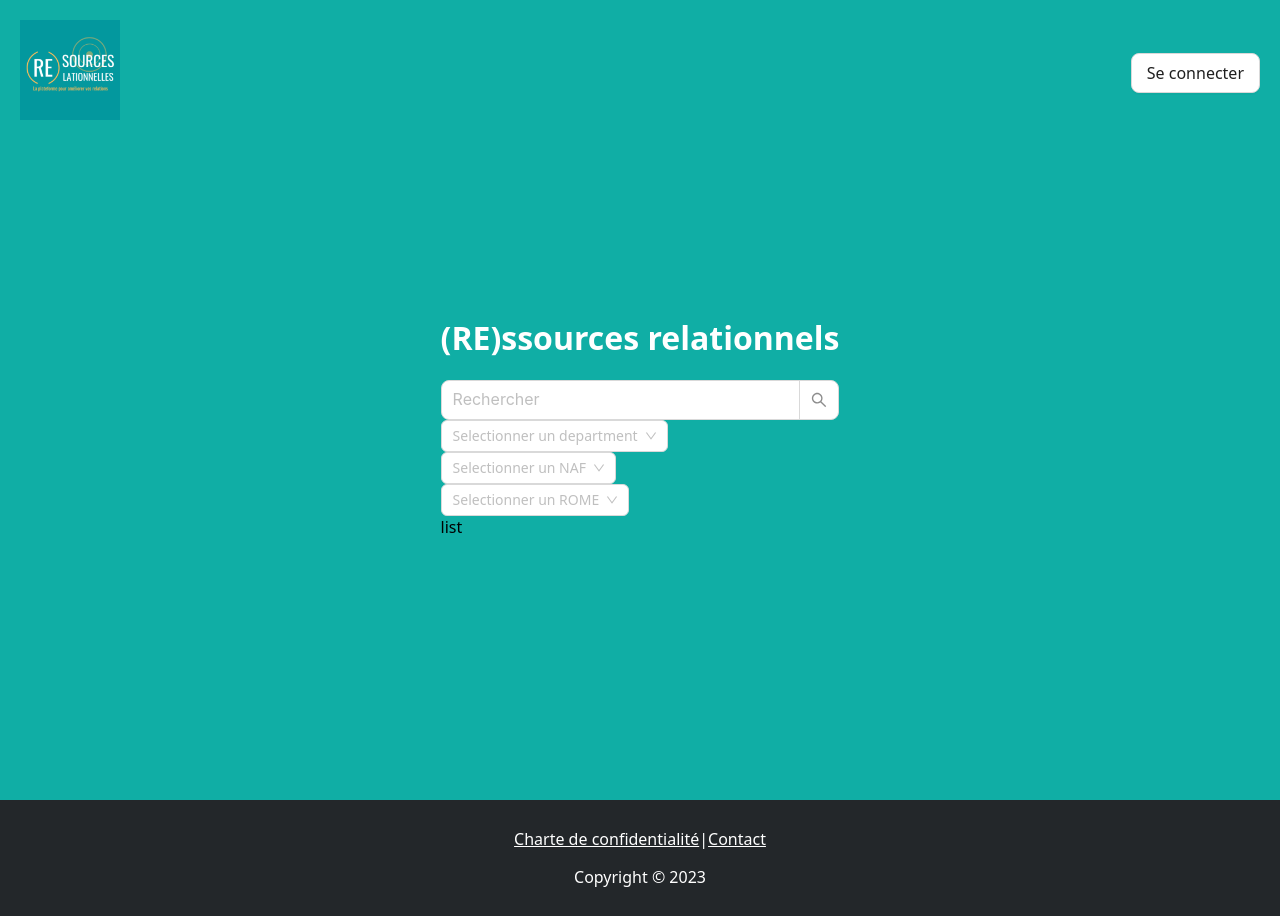
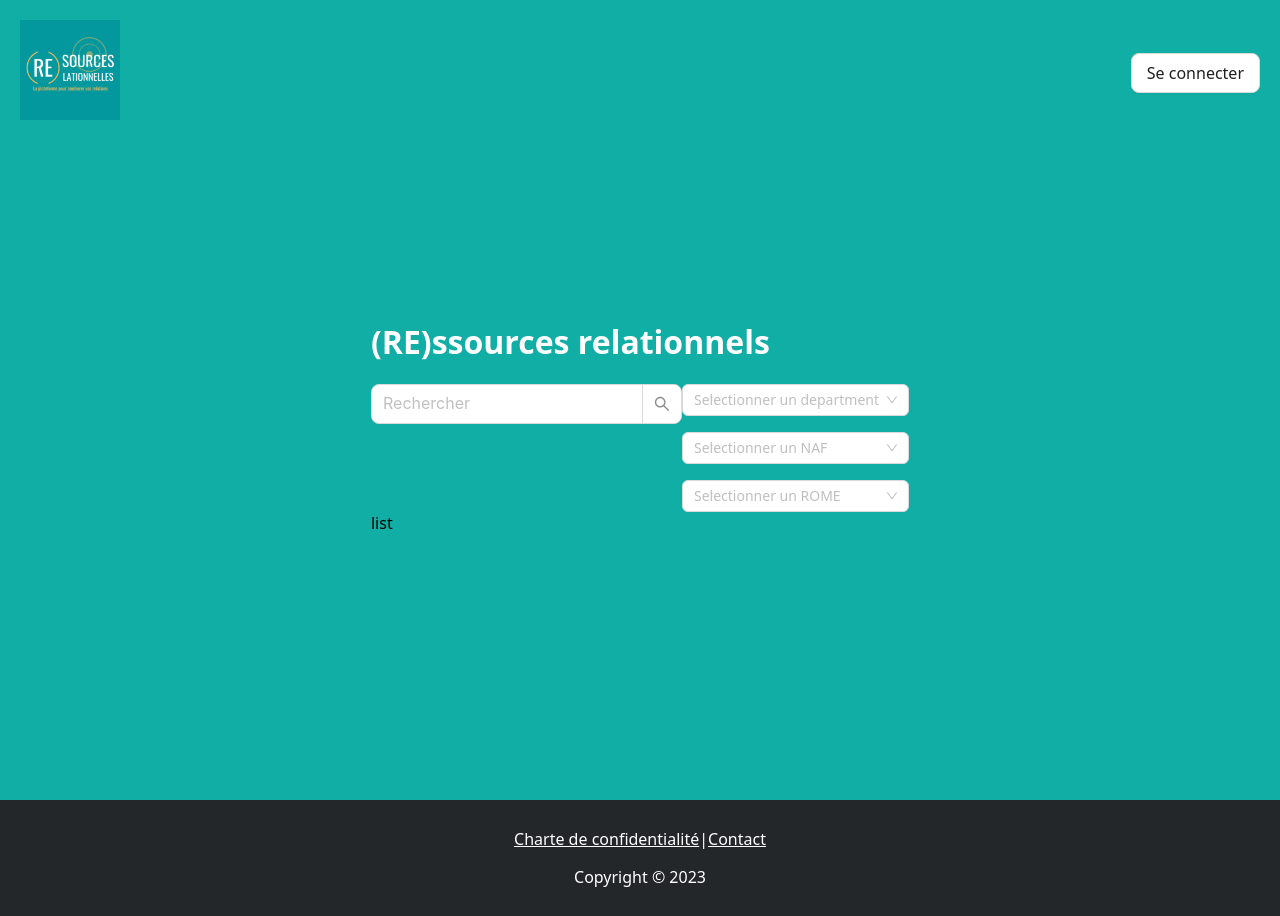
Before and after one commit to polsust/CUBES-client, a Next.js app: page / in a window 1280 px wide. Built offline with nearby package versions, Linux system fonts and the light colour scheme.

Commit message:
Improve css

```diff
--- a/src/modules/resource/components/atoms/FilterSelect.tsx
+++ b/src/modules/resource/components/atoms/FilterSelect.tsx
@@ -16,7 +16,6 @@ export default function FilterSelect({
   entityName,
 }: FilterSelectProps) {
   return (
-    <div>
     <Select
       showSearch
       placeholder={`Selectionner un ${entityName}`}
@@ -27,6 +26,5 @@ export default function FilterSelect({
       }
       options={data}
     />
-    </div>
   );
 }
--- a/src/modules/resource/components/molecules/Filters.tsx
+++ b/src/modules/resource/components/molecules/Filters.tsx
@@ -1,3 +1,4 @@
+import { Button, Dropdown, Popover } from "antd";
 import departments from "../../data/departments.json";
 import nafCodes from "../../data/nafCodes.json";
 import romeCodes from "../../data/romeCodes.json";
@@ -14,12 +15,8 @@ interface FiltersProps {
 }
 
 export default function Filters({ setFilters }: FiltersProps) {
-  // useEffect(() => {
-  //   onChange(filters);
-  // }, [filters]);
-
   return (
-    <div>
+    <div className="flex space-y-4 flex-col w-2/4">
       <FilterSelect
         entityName="department"
         data={departments}
--- a/src/modules/resource/components/molecules/Search.tsx
+++ b/src/modules/resource/components/molecules/Search.tsx
@@ -2,7 +2,7 @@ import React, { useEffect, useState } from "react";
 import SearchBar from "../atoms/SearchBar";
 import Filters, { IFilters } from "./Filters";
 
-interface SearchObject {
+export interface SearchObject {
   query: string;
   filters: IFilters;
 }
@@ -27,7 +27,7 @@ export default function Search({ onChange }: SearchProps) {
   }, [query, filters]);
 
   return (
-    <div>
+    <div className="flex">
       <SearchBar onChange={setQuery} />
       <Filters setFilters={setFilters} />
     </div>
```
Lines whose indentation alone changed are shown as unchanged.
